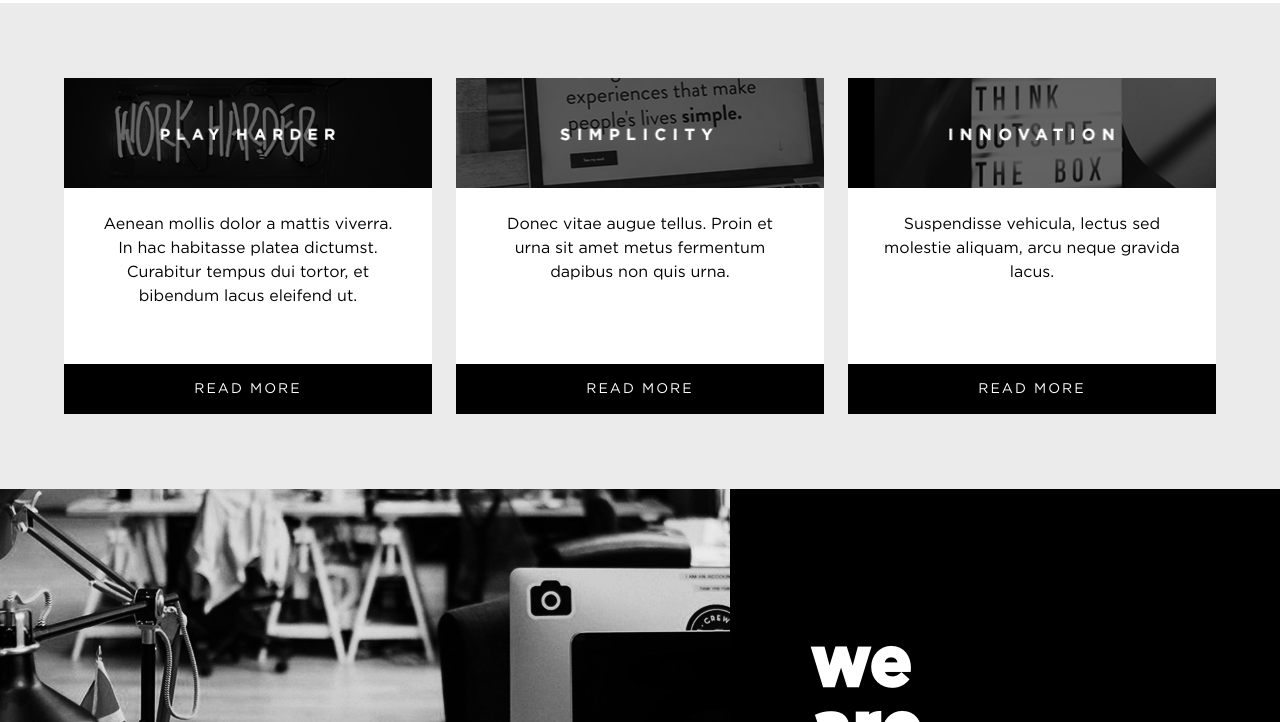
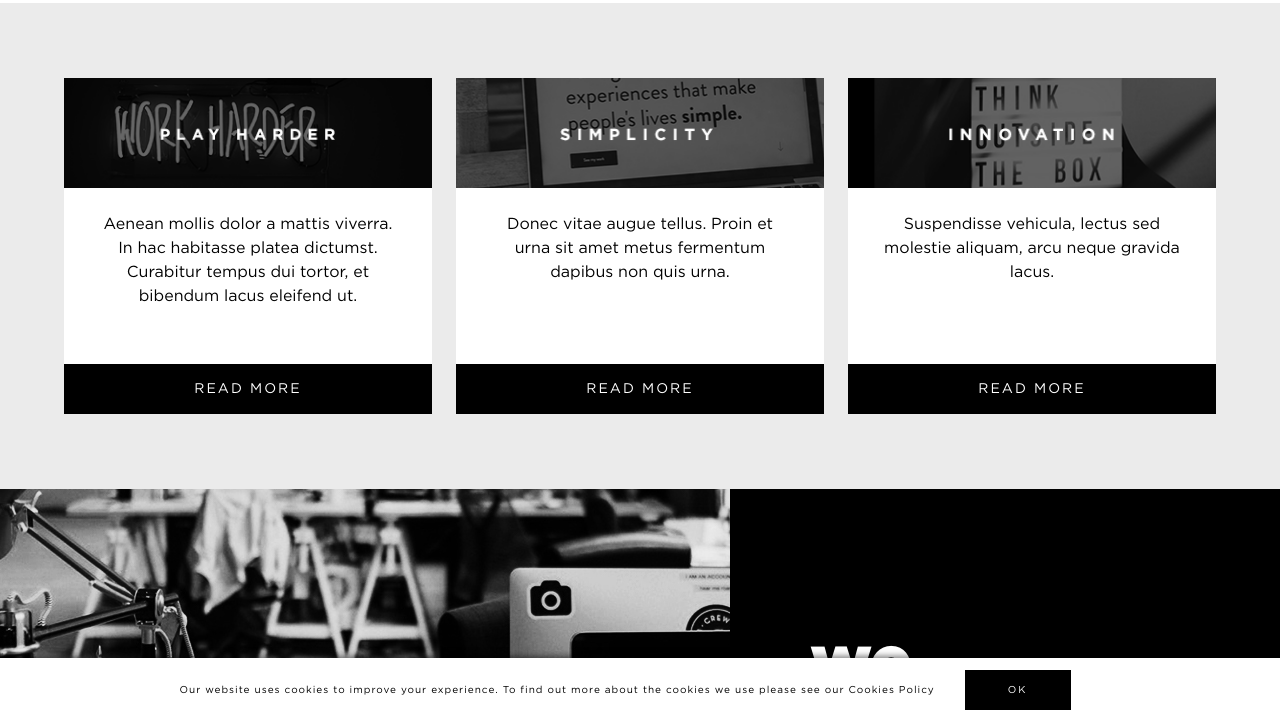
Before and after one commit to Th3Wall/Playground, a website: page index.html in a window 1280 px wide. Shown: the part 78-800 px from the top of the page. Drawn offline with nearby package versions, Linux system fonts and the light colour scheme.

Commit message:
Added chevrons, Cookie consent banner

```diff
--- a/index.html
+++ b/index.html
@@ -84,7 +84,7 @@
               <h2>We are.</h2>
               <p>Consectetur adipiscing elit. Nulla condimentum tortor sem.</p>
               <button type="button" class="btn btn--transparent">
-                The players
+                The players&nbsp;<i class="fas fa-chevron-right"></i>
               </button>
             </article>
           </div>
@@ -98,7 +98,7 @@
               <h2>We do.</h2>
               <p>Consectetur adipiscing elit. Nulla condimentum tortor sem.</p>
               <button type="button" class="btn btn--default">
-                The projects
+                The projects&nbsp;<i class="fas fa-chevron-right"></i>
               </button>
             </article>
           </div>
@@ -112,7 +112,7 @@
               <h2>Careers.</h2>
               <p>Consectetur adipiscing elit. Nulla condimentum tortor sem.</p>
               <button type="button" class="btn btn--transparent">
-                The positions
+                The positions&nbsp;<i class="fas fa-chevron-right"></i>
               </button>
             </article>
           </div>
@@ -211,7 +211,7 @@
                 id="submitBtn"
                 class="btn btn--default form__btn"
               >
-                Send
+                Send&nbsp;<i class="fas fa-chevron-right"></i>
               </button>
             </form>
           </div>
@@ -245,10 +245,16 @@
         <div class="flex__row f--col-to-row">
           <div class="col-md-offset-2 col-md-8 text-center">
             <div class="footer__socials">
-              <a href="https:/facebook.com/playground.digital.agency/" target="_blank">
+              <a
+                href="https:/facebook.com/playground.digital.agency/"
+                target="_blank"
+              >
                 <i class="fab fa-facebook"></i>
               </a>
-              <a href="https://linkedin.com/company/playground-digital-agency/" target="_blank">
+              <a
+                href="https://linkedin.com/company/playground-digital-agency/"
+                target="_blank"
+              >
                 <i class="fab fa-linkedin-in"></i>
               </a>
               <a href="https://instagram.com/playground_agency" target="_blank">
@@ -259,9 +265,19 @@
         </div>
       </div>
     </footer>
-    <section class="flex__row">
-      <div class="col-lg-12">
-        <h2 class="text-center">Cookie Policy section</h2>
+    <section class="section__cookie-consent" id="cookie_consent">
+      <div class="container--fluid flex f--col-to-row f--j-center">
+        <div class="flex__row">
+          <div class="col-lg-12 consent__container flex f--col-to-row f--a-center">
+            <p>
+              Our website uses cookies to improve your experience. To find out
+              more about the cookies we use please see our Cookies Policy
+            </p>
+            <button type="button" id="cookieBtn" class="btn btn--consent">
+              Ok
+            </button>
+          </div>
+        </div>
       </div>
     </section>
 
--- a/scripts/my-scripts.js
+++ b/scripts/my-scripts.js
@@ -50,7 +50,7 @@ function loadTabs() {
         success: function (result) {
             $('#loader').removeClass('active');
             $.each(result, function (key, value) {
-                $(".tab__menu--item:first-child > a").text(value.title);
+                $(".tab__menu--item:first-child > a").text(value.title).append('&nbsp;<i class="fas fa-chevron-down"></i>');
                 $(".tab__container:first-child").text(value.content);
             });
         },
@@ -70,7 +70,7 @@ function loadTabs() {
         success: function (result) {
             $('#loader').removeClass('active');
             $.each(result, function (key, value) {
-                $(".tab__menu--item:nth-child(2) > a").text(value.title);
+                $(".tab__menu--item:nth-child(2) > a").text(value.title).append('&nbsp;<i class="fas fa-chevron-down"></i>');
                 $(".tab__container:nth-child(2)").text(value.content);
             });
         },
@@ -90,7 +90,7 @@ function loadTabs() {
         success: function (result) {
             $('#loader').removeClass('active');
             $.each(result, function (key, value) {
-                $(".tab__menu--item:last-child > a").text(value.title);
+                $(".tab__menu--item:last-child > a").text(value.title).append('&nbsp;<i class="fas fa-chevron-down"></i>');
                 $(".tab__container:last-child").text(value.content);
             });
         },
@@ -193,8 +193,15 @@ function validateForm() {
     });
 }
 
+function cookieAcceptConsent() {
+    $('#cookieBtn').click(function(){
+        $("#cookie_consent").fadeOut("slow");
+    })
+}
+
 $(document).ready(function () {
     tabSectionToggle('#tab-section', '.tab__container', '#nav-tabs');
     loadTabs();
     validateForm();
+    cookieAcceptConsent();
 });
--- a/styles/scss/_button.scss
+++ b/styles/scss/_button.scss
@@ -25,6 +25,17 @@
                 box-shadow: rem-calc(5px) rem-calc(7px) rem-calc(9px) 0 rgba(0,0,0,0.3);
             }
         }
+        &--consent {
+            background-color: $black;
+            font-size: rem-calc(10px);
+            color: $white;
+            border: rem-calc(1px) solid $black;
+            padding: rem-calc(10px) rem-calc(42px);
+            margin: rem-calc(12px) rem-calc(30px);
+            &:hover {
+                box-shadow: rem-calc(5px) rem-calc(7px) rem-calc(9px) 0 rgba(0,0,0,0.3);
+            }
+        }
     }
     &:hover {
         box-shadow: rem-calc(5px) rem-calc(7px) rem-calc(9px) 0 rgba(0,0,0,0.3);
--- a/styles/scss/_contacts.scss
+++ b/styles/scss/_contacts.scss
@@ -56,6 +56,9 @@
         @include breakpoint(tablet-landscape) {
           width: rem-calc(170px);
         }
+        &:hover {
+          box-shadow: rem-calc(5px) rem-calc(7px) rem-calc(9px) 0 rgba(255, 255, 255, 0.3);
+        }
       }
     }
 
--- /dev/null
+++ b/styles/scss/_cookie-consent.scss
@@ -0,0 +1,11 @@
+.consent {
+    &__container {
+        p {
+            font-family: $font-regular;
+            font-size: rem-calc(10px);
+            line-height: rem-calc(12px);
+            letter-spacing: rem-calc(1px);
+        }
+
+    }
+}
--- a/styles/scss/_general.scss
+++ b/styles/scss/_general.scss
@@ -83,4 +83,16 @@ section, footer {
     background-color: $black;
     color: $white;
   }
+  &__cookie-consent {
+    display: flex;
+    align-items: center;
+    position: fixed;
+    z-index: 9999;
+    width: 100vw;
+    height: auto;
+    bottom: 0;
+    background-color: $white;
+    color: $black;
+    box-shadow: rem-calc(-2px) rem-calc(-1px) rem-calc(6px) rem-calc(1px) rgba(0,0,0,0.5);
+  }
 }
--- a/styles/scss/app.scss
+++ b/styles/scss/app.scss
@@ -10,3 +10,4 @@
 @import "./tabs";
 @import "./contacts";
 @import "./footer";
+@import "./cookie-consent";
```
Also changed, not shown: styles/app.css.
